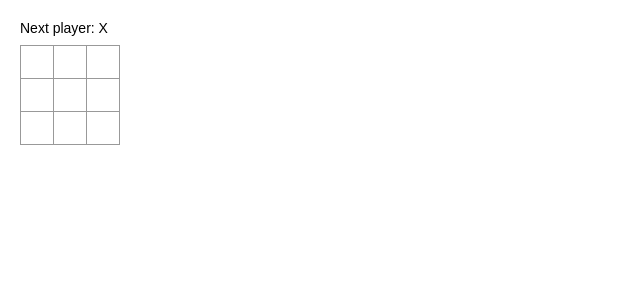
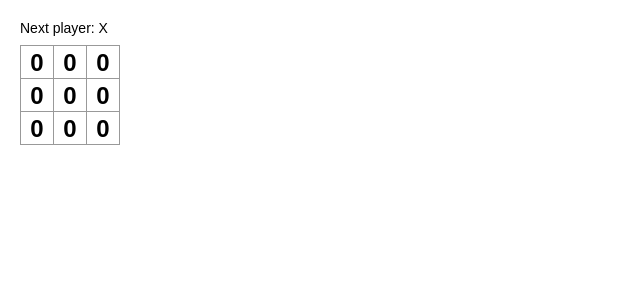
Before and after one commit to gobackk1/react-tutorial, a React (Create React App) app: page / in a window 1280 px wide. Shown: the top 300 px of the page, without its empty margins (0-640 px from the left). Built offline with nearby package versions, Linux system fonts and the light colour scheme.

Commit message:
implement Square

```diff
--- a/src/index.tsx
+++ b/src/index.tsx
@@ -2,16 +2,30 @@ import React from "react";
 import ReactDOM from "react-dom";
 import "./index.css";
 
-class Square extends React.Component {
+type SquareProps = {
+  value: number;
+};
+
+type SquareState = {
+  value: number | "X";
+};
+class Square extends React.Component<SquareProps, SquareState> {
+  readonly state: SquareState = {
+    value: 0
+  };
+
   render() {
-    return <button className="square">{/* TODO */}</button>;
+    return (
+      <button className="square" onClick={() => this.setState({ value: "X" })}>
+        {this.state.value}
+      </button>
+    );
   }
 }
 
 class Board extends React.Component {
   renderSquare(i: number) {
-    console.log(i);
-    return <Square />;
+    return <Square value={i} />;
   }
 
   render() {
```
